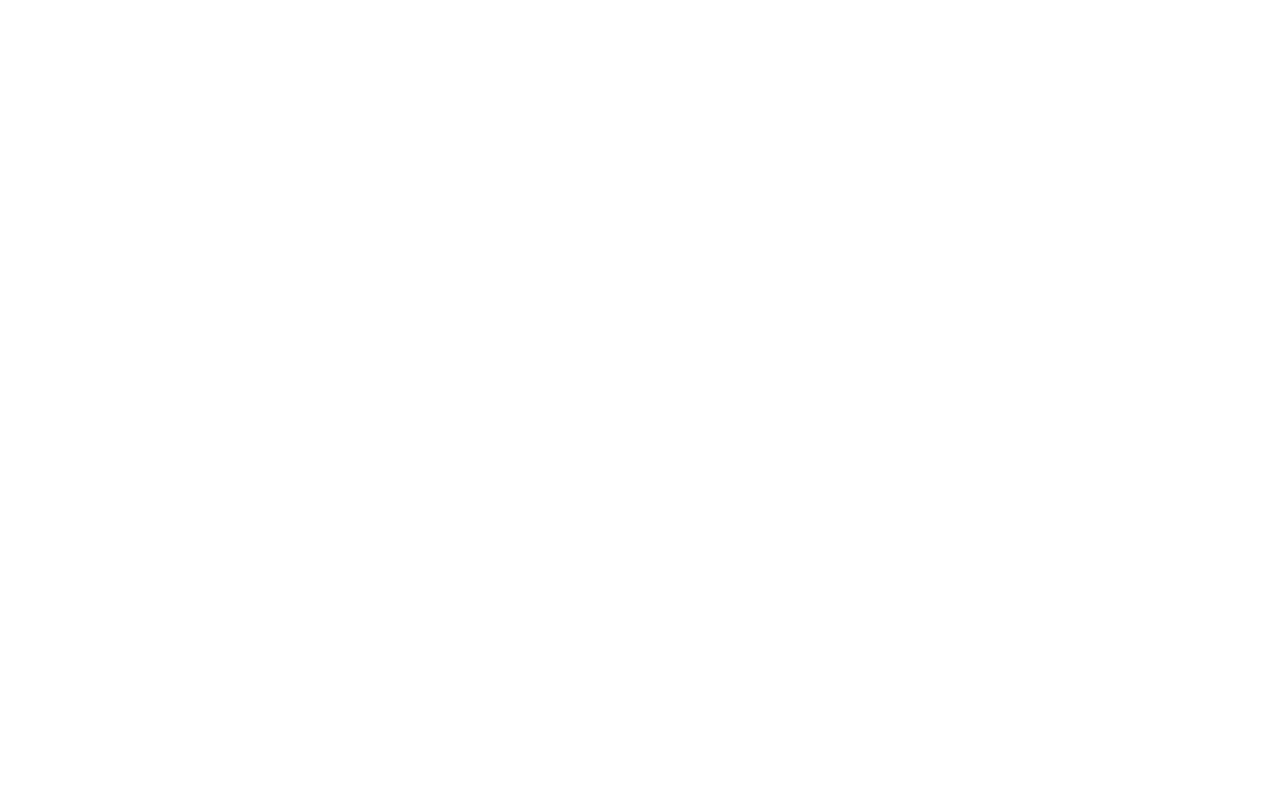
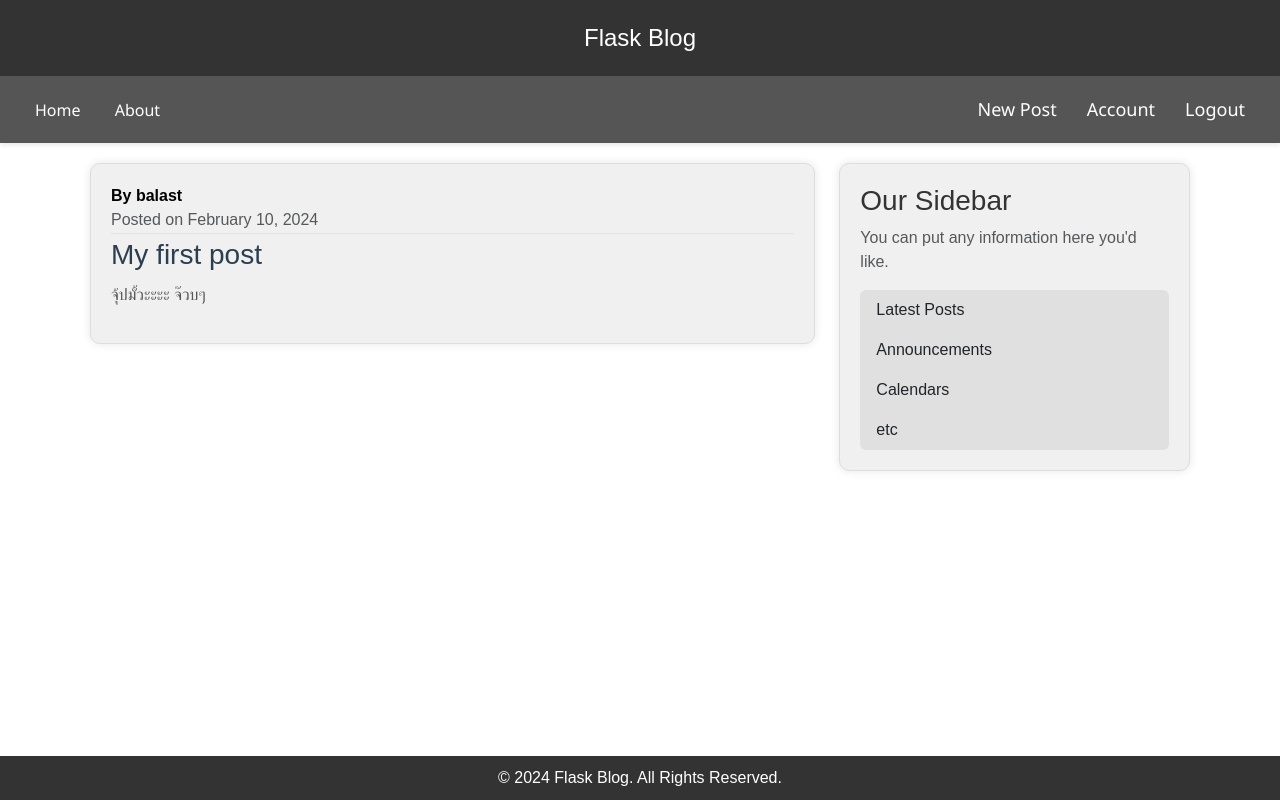
Before and after one commit to KankaveeRamsri/Web-pantip, a Flask app: page /post/1 in a window 1280 px wide. Before the commit the page is empty. Run offline with Flask 3, Linux system fonts and the light colour scheme; a user stored in the database is signed in.

Commit message:
update post

```diff
--- a/flaskblog/routes.py
+++ b/flaskblog/routes.py
@@ -1,7 +1,7 @@
 import os
 import secrets
 from PIL import Image
-from flask import render_template, url_for, flash, redirect, request
+from flask import render_template, url_for, flash, redirect, request, abort
 from flaskblog import app, db, bcrypt
 from flaskblog.forms import RegistrationForm, LoginForm, UpdateAccountForm, PostForm
 from flaskblog.model import User, Post
@@ -111,3 +111,12 @@ def new_post():
 def post(post_id):
     post = Post.query.get_or_404(post_id)
     return render_template('post.html', title=post.title, post=post)
+
+@app.route("/post/<int:post_id>/update")
+@login_required
+def update_post(post_id):
+    post = Post.query.get_or_404(post_id)
+    if post.author != current_user:
+        abort(403)
+    form = PostForm()
+    return render_template('create_post.html', title='Update Post', form=form)
--- a/flaskblog/static/main.css
+++ b/flaskblog/static/main.css
@@ -134,3 +134,32 @@ footer {
 .right-nav a {
     margin-left: 15px;
 }
+/* ลิงก์ */
+.article-link {
+    text-decoration: none;
+    color: #3498db; /* สีลิงก์ที่ไม่ได้ถูกกด */
+    transition: color 0.3s ease; /* เพื่อให้เกิดเอฟเฟกต์ transition เมื่อมีการ hover */
+}
+
+.article-link:hover {
+    color: #2980b9; /* สีลิงก์เมื่อถูก hover */
+}
+
+/* ชื่อบทความ */
+.article-title {
+    font-size: 28px;
+    color: #2c3e50; /* สีของข้อความ */
+    margin-bottom: 10px; /* ระยะห่างข้างล่าง */
+}
+
+/* เนื้อหาบทความ */
+.article-content {
+    color: #555; /* สีของข้อความเนื้อหา */
+    line-height: 1.6; /* ระยะห่างระหว่างบรรทัด */
+}
+
+/* ให้บทความมีพื้นหลังขาว */
+body {
+    background-color: #fff;
+    margin: 0; /* ลบระยะขอบของ body */
+}
--- a/flaskblog/templates/home.html
+++ b/flaskblog/templates/home.html
@@ -11,7 +11,9 @@
                     Posted on {{ post.date_posted.strftime('%B %d, %Y') }}
                 </span>
             </div>
-            <h2 class="article-title">{{ post.title }}</h2>
+            <a href="{{ url_for('post', post_id=post.id) }}" class="article-link">
+                <h2 class="article-title">{{ post.title }}</h2>
+            </a>
             <p class="article-content">{{ post.content }}</p>
         </div>
     </article>
--- a/flaskblog/templates/post.html
+++ b/flaskblog/templates/post.html
@@ -0,0 +1,17 @@
+{% extends "layout.html" %} <!-- สืบทอดมาจาก layout.html -->
+{% block content %}
+    <article class="media content-section">
+        <div class="media-body ml-4">
+            <div class="article-metadata">
+                <span class="mr-2">
+                    <strong>By {{ post.author.username }}</strong><br>
+                </span>
+                <span class="text-muted">
+                    Posted on {{ post.date_posted.strftime('%B %d, %Y') }}
+                </span>
+            </div>
+            <h2 class="article-title">{{ post.title }}</h2>
+            <p class="article-content">{{ post.content }}</p>
+        </div>
+    </article>
+{% endblock content %}
```
Also changed, not shown: instance/site.db.
